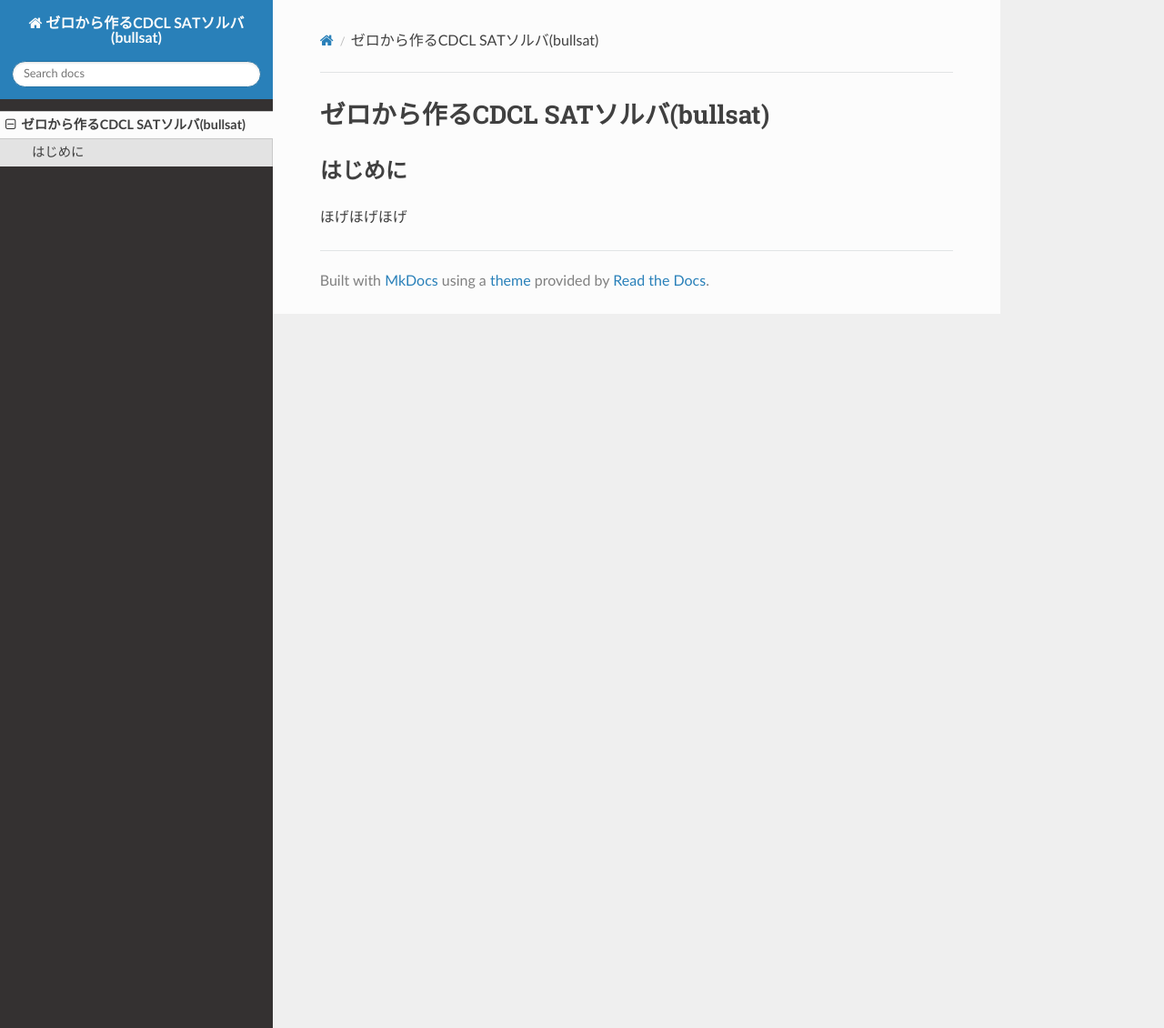
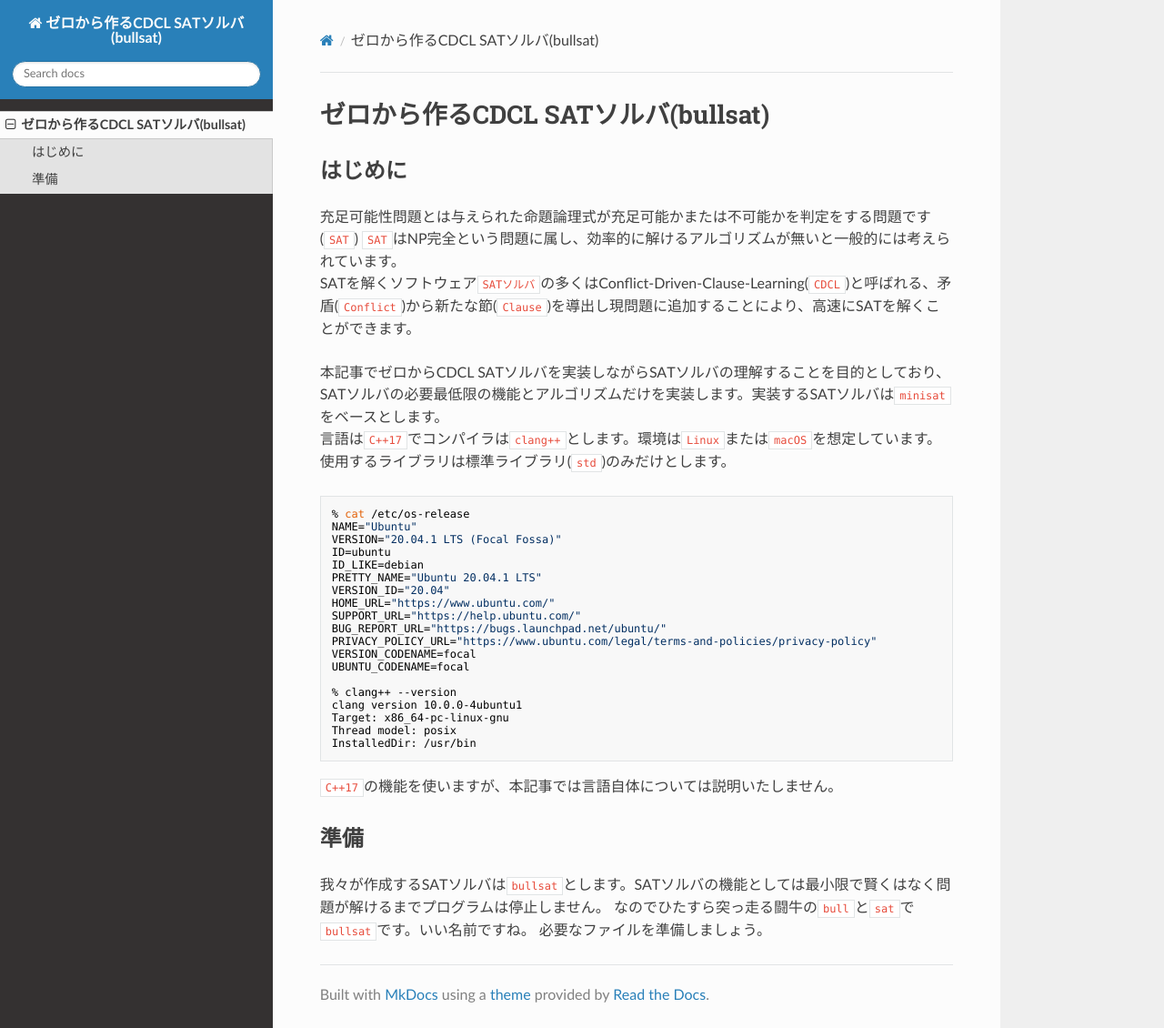
Before and after one commit to togatoga/bullsat, an MkDocs documentation site: the page built from docs/index.md, in a window 1280 px wide and 1130 px high. Shown: the whole window at 91% size. Built offline with MkDocs 1.6.1, drawn with Linux system fonts in a browser that asks for light colours; nearby versions of some CDN libraries.

Commit message:
Update index.md

````diff
--- a/docs/index.md
+++ b/docs/index.md
@@ -1,4 +1,38 @@
 # ゼロから作るCDCL SATソルバ(bullsat)
 
 ## はじめに
-ほげほげほげ
+充足可能性問題とは与えられた命題論理式が充足可能かまたは不可能かを判定をする問題です(`SAT`)
+`SAT`はNP完全という問題に属し、効率的に解けるアルゴリズムが無いと一般的には考えられています。
+SATを解くソフトウェア`SATソルバ`の多くはConflict-Driven-Clause-Learning(`CDCL`)と呼ばれる、矛盾(`Conflict`)から新たな節(`Clause`)を導出し現問題に追加することにより、高速にSATを解くことができます。
+
+本記事でゼロからCDCL SATソルバを実装しながらSATソルバの理解することを目的としており、SATソルバの必要最低限の機能とアルゴリズムだけを実装します。実装するSATソルバは`minisat`をベースとします。
+言語は`C++17`でコンパイラは`clang++`とします。環境は`Linux`または`macOS`を想定しています。
+使用するライブラリは標準ライブラリ(`std`)のみだけとします。
+
+```bash
+% cat /etc/os-release
+NAME="Ubuntu"
+VERSION="20.04.1 LTS (Focal Fossa)"
+ID=ubuntu
+ID_LIKE=debian
+PRETTY_NAME="Ubuntu 20.04.1 LTS"
+VERSION_ID="20.04"
+HOME_URL="https://www.ubuntu.com/"
+SUPPORT_URL="https://help.ubuntu.com/"
+BUG_REPORT_URL="https://bugs.launchpad.net/ubuntu/"
+PRIVACY_POLICY_URL="https://www.ubuntu.com/legal/terms-and-policies/privacy-policy"
+VERSION_CODENAME=focal
+UBUNTU_CODENAME=focal
+
+% clang++ --version
+clang version 10.0.0-4ubuntu1
+Target: x86_64-pc-linux-gnu
+Thread model: posix
+InstalledDir: /usr/bin
+```
+`C++17`の機能を使いますが、本記事では言語自体については説明いたしません。
+
+## 準備
+我々が作成するSATソルバは`bullsat`とします。SATソルバの機能としては最小限で賢くはなく問題が解けるまでプログラムは停止しません。
+なのでひたすら突っ走る闘牛の`bull`と`sat`で`bullsat`です。いい名前ですね。
+必要なファイルを準備しましょう。
````
